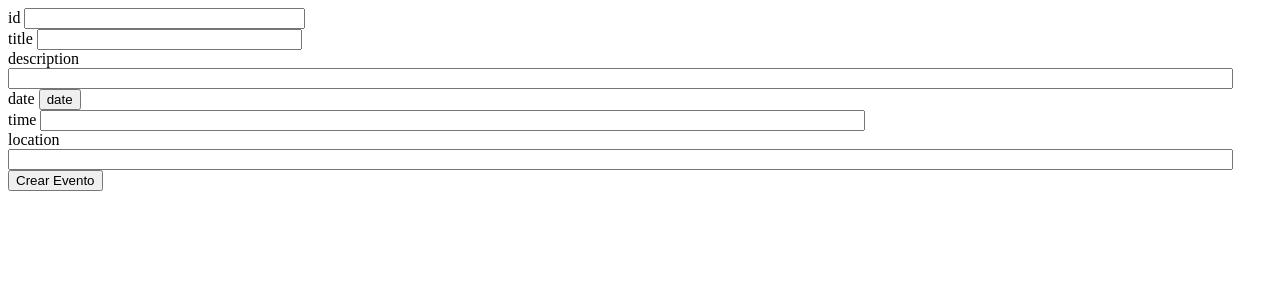
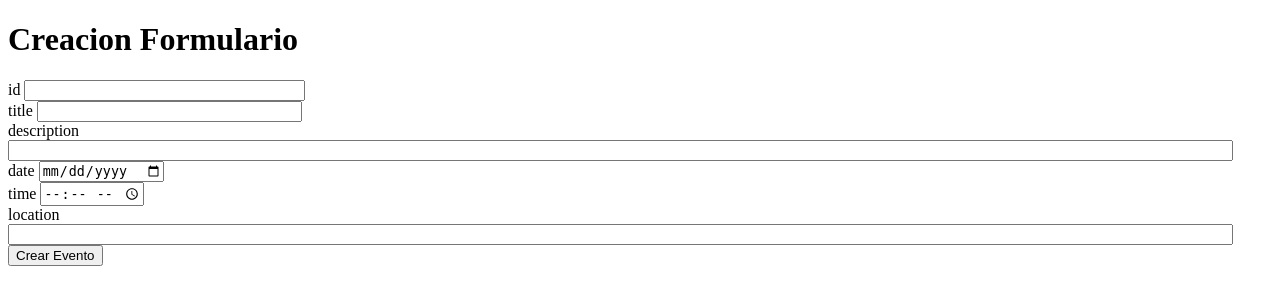
Before and after one commit to JuanDavid601/web, a Flask app: page / in a window 1280 px wide. Shown: the top 305 px of the page. Run offline with Flask 3, Linux system fonts and the light colour scheme.

Commit message:
Pulimiento Formulario

```diff
--- a/src/primerparcial/Templates/Form.html
+++ b/src/primerparcial/Templates/Form.html
@@ -4,6 +4,10 @@
 {% block content %}
 <form action="" method="post" novalidate>
     {{ form.hidden_tag() }}
+
+    <div class="page">
+        <h1>Creacion Formulario</h1>
+    </div>
 
     <div>
         {{ form.id.label }}
--- a/src/primerparcial/forms.py
+++ b/src/primerparcial/forms.py
@@ -1,13 +1,13 @@
 from flask_wtf import FlaskForm
-from wtforms import StringField, SubmitField
+from wtforms import StringField, DateField, TimeField
 from wtforms.validators import  DataRequired, length
 
 class SignupForm(FlaskForm):
     id = StringField('id', validators=[DataRequired(), length(max=32)])
     title = StringField('title', validators=[DataRequired(), length(max=30)])
     description = StringField('description', validators=[DataRequired(), length(max=150)])
-    date = SubmitField('date', validators=[DataRequired(), length(max=20)])
-    time = StringField('time', validators=[DataRequired(), length(max=100)])
+    date = DateField('date', validators=[DataRequired(), length(max=20)])
+    time = TimeField('time', validators=[DataRequired(), length(max=100)])
     location = StringField('location', validators=[DataRequired(), length(max=150)])
 
 # class PostForm(FlaskForm):
```
